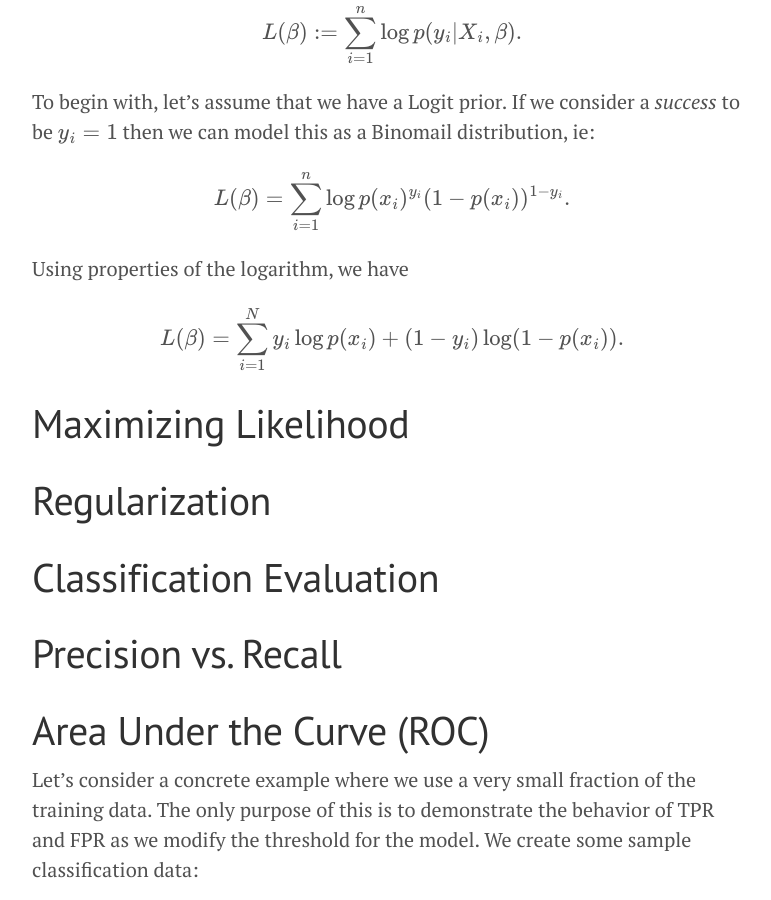
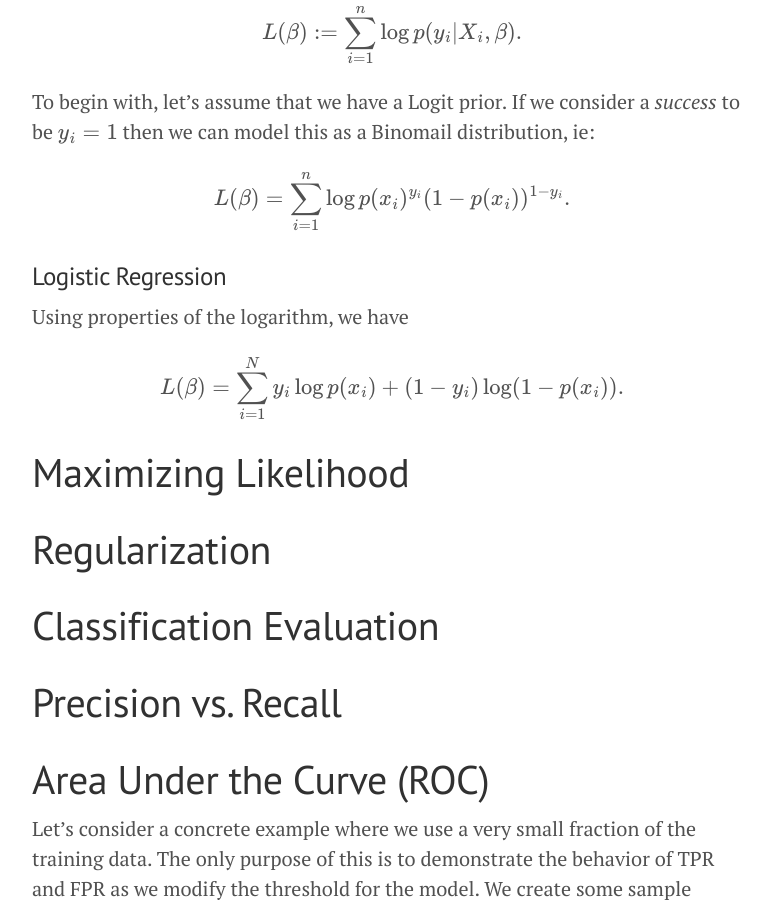
Before and after one commit to doriang102/doriang102.github.io, a Jekyll site: the page built from _posts/2017-11-01-introduction-to-classification.md, in a window 1280 px wide and 900 px high, scrolled down 683 px. Shown: the whole window, without its empty margins (248-1019 px from the left). Built offline with Jekyll 4.4.1, drawn with Linux system fonts in a browser that asks for light colours; our own code applies the rules of GitHub Pages for plain Markdown files; formulas are drawn with MathJax 3.

Commit message:
Update 2017-11-01-introduction-to-classification.md

```diff
--- a/_posts/2017-11-01-introduction-to-classification.md
+++ b/_posts/2017-11-01-introduction-to-classification.md
@@ -14,10 +14,11 @@ To begin with, let's assume that we have a Logit prior. If we consider a *succes
 
 $$L(\beta) = \sum_{i=1}^n \log p(x_i)^{y_i} (1-p(x_i))^{1-y_i}.$$
 
+### Logistic Regression
+
 Using properties of the logarithm, we have
 
 $$L(\beta) = \sum_{i=1}^N y_i \log p(x_i) + (1-y_i) \log (1-p(x_i)).$$
-
 
 
 # Maximizing Likelihood
```
